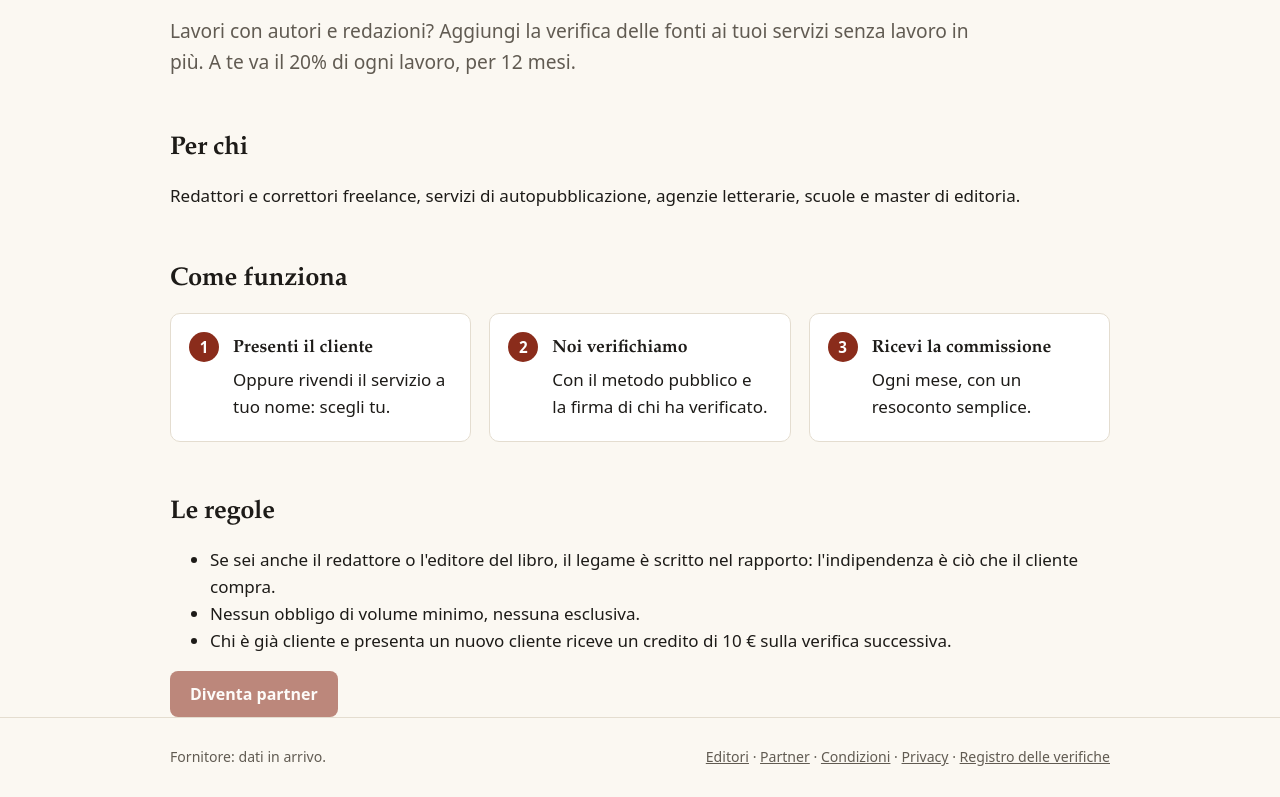
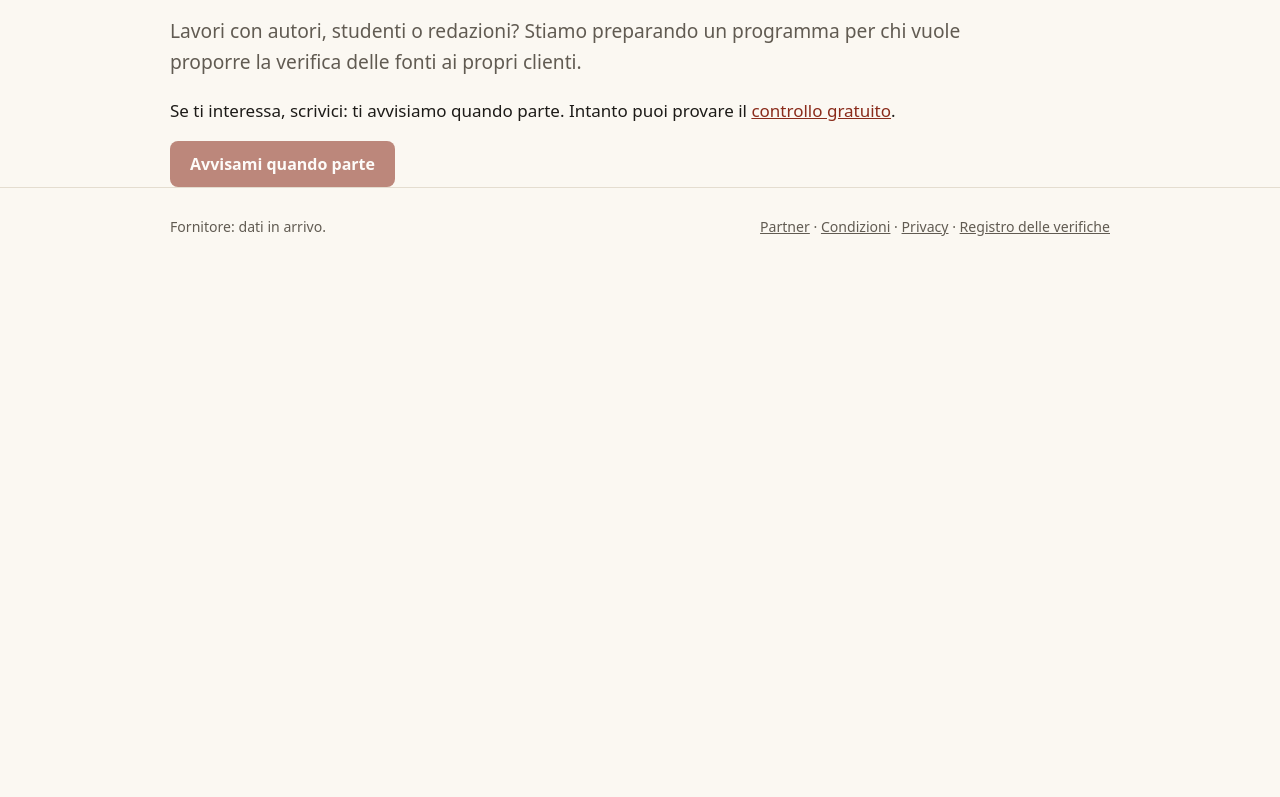
Before and after one commit to pietrofabbri/rev, a plain HTML site: page partner.html in a window 1280 px wide. Shown: the part 172-969 px from the top of the page. After the commit the page ends 800 px from the top, so only its background shows below. Drawn offline with Linux system fonts and the light colour scheme.

Commit message:
Soglia di 40 €/h (D-27), proposta di listino; sito allineato alle decisioni del 18 nov
Documenti: D-27 in 00; proposta di listino in 02 calcolata a 45 €/h sui
minuti della prova a secco (tesi 69/119/219 €, autori 179/339 €, fonte-frase
a parte); metriche e passi aggiornati.

Sito (nessun prezzo cambiato): via il dossier (D-19); pagina partner solo
informativa (D-20); "solo le fonti, mai il testo" in home e pagina tesi;
prima verifica gratuita in cambio di testimonianza; consegna in 3 giorni
lavorativi; link Editori tolto dal piè di pagina (D-18).

Co-Authored-By: Claude Opus 5.5 <noreply@anthropic.com>
Claude-Session: https://claude.ai/code/session_013y2pdoDJsRH8jZEk6kVT66

```diff
--- a/assets/config.js
+++ b/assets/config.js
@@ -31,17 +31,13 @@ window.REV_CONFIG = {
     minimum: 30,
     capDefault: 350,
     capDefaultRefs: 300,
-    capLaunch: 250,
-    launchClients: 3,
     thesis: 29,
     thesisMaxRefs: 100,
     thesisClaims: 10,
-    dossier: 150,
-    deliveryHours: 72,
+    deliveryDays: 3,         // giorni lavorativi dal ricevimento completo dei file
     delayDiscount: 20,
     partnerCommission: 20,
-    partnerMonths: 12,
-    referralCredit: 10
+    partnerMonths: 12
   },
 
   methodVersion: "1.0",
--- a/assets/site.js
+++ b/assets/site.js
@@ -49,7 +49,7 @@
     '<a href="mailto:' + C.contactEmail + '">' + C.contactEmail + "</a>";
   fw.appendChild(el("div",{}, who));
   fw.appendChild(el("div",{},
-    '<a href="editori.html">Editori</a> · <a href="partner.html">Partner</a> · ' +
+    '<a href="partner.html">Partner</a> · ' +
     '<a href="condizioni.html">Condizioni</a> · <a href="privacy.html">Privacy</a> · ' +
     '<a href="registro.html">Registro delle verifiche</a>'));
   foot.appendChild(fw);
--- a/partner.html
+++ b/partner.html
@@ -11,25 +11,9 @@
 <body>
 <main class="wrap">
   <h1>Programma partner</h1>
-  <p class="lead">Lavori con autori e redazioni? Aggiungi la verifica delle fonti ai tuoi servizi senza lavoro in più. A te va il <span data-price="partnerCommission" data-num></span>% di ogni lavoro, per <span data-price="partnerMonths" data-num></span> mesi.</p>
-
-  <h2>Per chi</h2>
-  <p>Redattori e correttori freelance, servizi di autopubblicazione, agenzie letterarie, scuole e master di editoria.</p>
-
-  <h2>Come funziona</h2>
-  <ol class="steps">
-    <li><strong>Presenti il cliente</strong>Oppure rivendi il servizio a tuo nome: scegli tu.</li>
-    <li><strong>Noi verifichiamo</strong>Con il metodo pubblico e la firma di chi ha verificato.</li>
-    <li><strong>Ricevi la commissione</strong>Ogni mese, con un resoconto semplice.</li>
-  </ol>
-
-  <h2>Le regole</h2>
-  <ul>
-    <li>Se sei anche il redattore o l'editore del libro, il legame è scritto nel rapporto: l'indipendenza è ciò che il cliente compra.</li>
-    <li>Nessun obbligo di volume minimo, nessuna esclusiva.</li>
-    <li>Chi è già cliente e presenta un nuovo cliente riceve un credito di <span data-price="referralCredit"></span> sulla verifica successiva.</li>
-  </ul>
-  <a class="btn" data-mail="Programma partner" data-body="Nome:&#10;Che lavoro fai:&#10;Con che tipo di clienti lavori:">Diventa partner</a>
+  <p class="lead">Lavori con autori, studenti o redazioni? Stiamo preparando un programma per chi vuole proporre la verifica delle fonti ai propri clienti.</p>
+  <p>Se ti interessa, scrivici: ti avvisiamo quando parte. Intanto puoi provare il <a href="index.html">controllo gratuito</a>.</p>
+  <a class="btn" data-mail="Programma partner" data-body="Nome:&#10;Che lavoro fai:&#10;Con che tipo di clienti lavori:">Avvisami quando parte</a>
 </main>
 <script src="assets/config.js"></script>
 <script src="assets/site.js"></script>
```
Also changed, not shown: condizioni.html (+1 -1 lines), editori.html (+1 -1 lines), index.html (+2 -2 lines), servizio.html (+3 -10 lines), tesi.html (+3 -1 lines), 5 other files.
